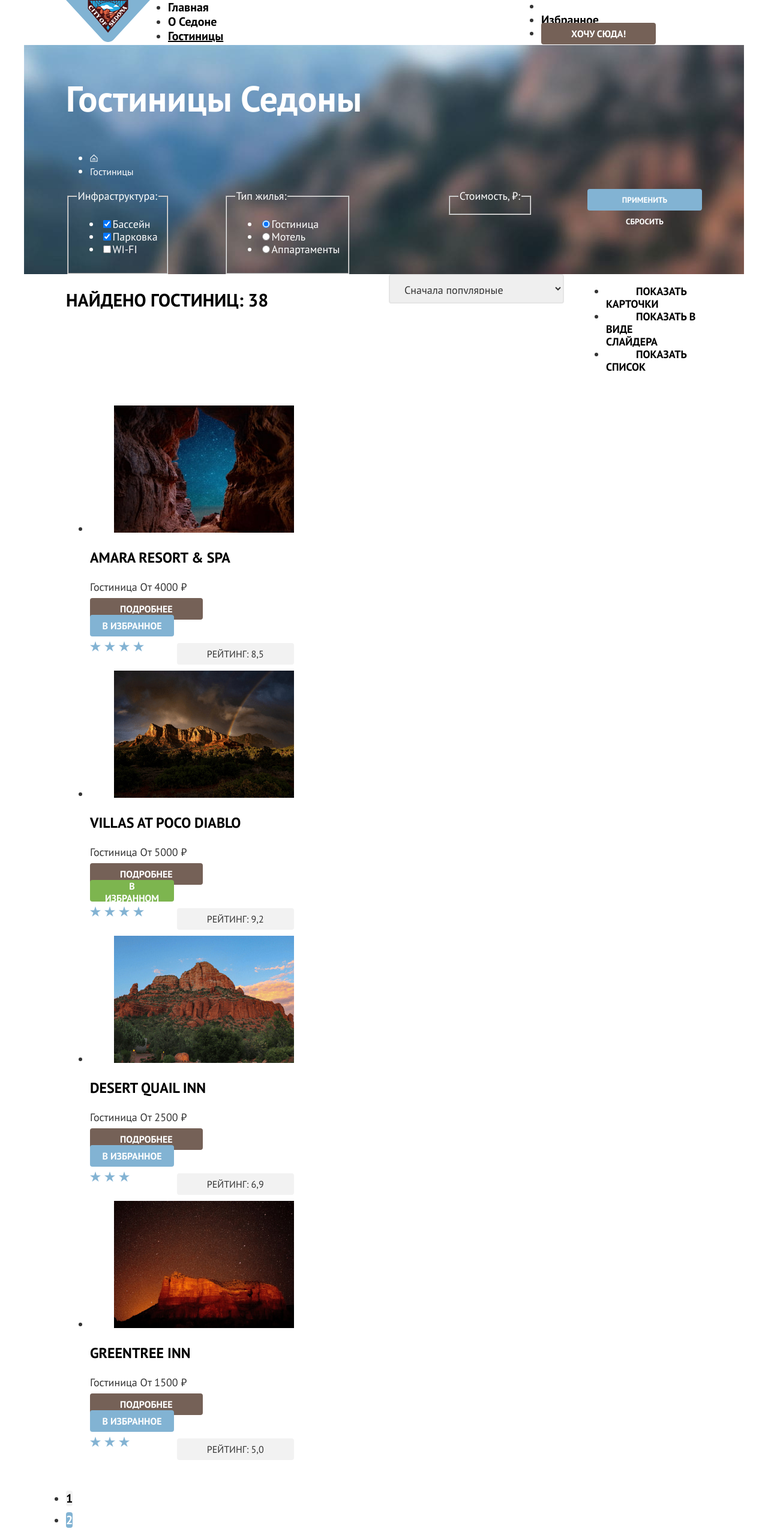
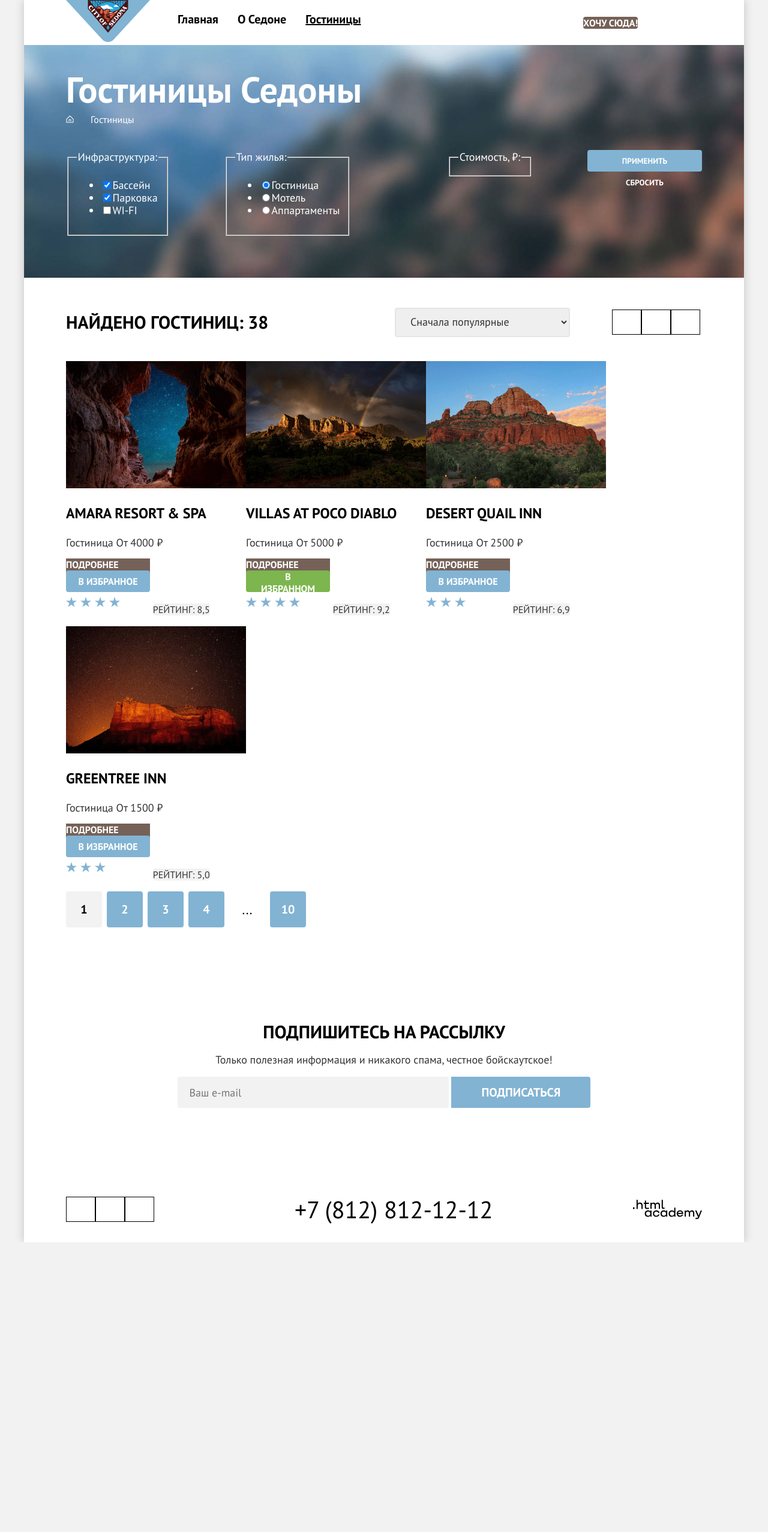
Before and after one commit to htmlacademy-htmlcss/2384991-sedona-37, a plain HTML site: page catalog.html in a window 1280 px wide. Shown: the top 2554 px of the page at 60% size. After the commit the page ends 2071 px from the top, so only its background shows below. Drawn offline with Linux system fonts and the light colour scheme.

Commit message:
Микросетки на флексах для всех страниц
Добавляет микросетки на флексах для главной и внутренней страниц, отключает булеты у списков

```diff
--- a/catalog.html
+++ b/catalog.html
@@ -6,9 +6,10 @@
   <link rel="stylesheet" href="styles/styles.css">
 </head>
 <body>
+  <div class="page-container">
     <header class="page-header" data-test="header">
       <nav class="navigation">
-        <a class="navigation-link" href="index.html">
+        <a class="navigation-link navigation-logo" href="index.html">
           <img class="page-header-logo" src="images/header/logo.svg" width="140" height="70" alt="Логотип">
         </a>
         <ul class="navigation-list">
@@ -22,12 +23,16 @@
             <a class="navigation-link  navigation-link-current" href="catalog.html">Гостиницы</a>
           </li>
         </ul>
-        <ul class="navigation-user navigation-list">
+        <ul class="navigation-list navigation-user">
           <li class="navigation-item">
-            <a class="navigation-link visually-hidden" href="#">Поиск</a>
+            <a class="navigation-link" href="#">
+              <span class="visually-hidden">Поиск</span>
+            </a>
           </li>
           <li class="navigation-item">
-            <a class="navigation-link" href="#">Избранное</a>
+            <a class="navigation-link" href="#">
+              <span class="visually-hidden">Избранное</span>
+            </a>
           </li>
           <li class="navigation-item">
             <a class="button navigation-button" href="#">Хочу сюда!</a>
@@ -36,11 +41,9 @@
        </nav>
     </header>
     <main class="main-inner main-container">
-      <div class="page-container">
       <header class="inner-header">
         <section class="filtres" data-test="filter">
-          <div class="filtres-wrapper">
-            <div class="catalog-navigation-wrapper">
+        <div class="filtres-wrapper">
       <h1 class="inner-header-title">Гостиницы Седоны</h1>
     <ul class="breadcrumbs-list">
       <li class="breadcrumbs-item">
@@ -51,13 +54,13 @@
       <li class="breadcrumbs-item">
         <a class="breadcrumbs-link">Гостиницы</a>
       </li>
-    </ul></div>
+    </ul>
       <div class="catalog-filtres-wrapper">
       <h2 class="visually-hidden">Фильтры для выбора гостиницы</h2>
       <div class="infrastructure-wrapper">
         <form class="catalog-filtres">
       <fieldset class="filtres-feauters">
-        <legend class="catalog-filtres-title"> Инфраструктура:</legend>
+        <legend class="catalog-filtres-title">Инфраструктура:</legend>
         <ul class="filtres-list">
           <li class="filtres-item">
           <label class="control">
@@ -100,9 +103,9 @@
     </form></div></div></div>
     </section>
   </header>
- <section class="search" data-test="catalog">
-  <div class="search-wrapper">
-      <h2 class="search-title">Найдено гостиниц: 38</h2>
+ <section class="catalog-search" data-test="catalog">
+  <div class="sorting-container">
+      <h2 class="catalog-search-title">Найдено гостиниц: 38</h2>
         <select class="select-control" aria-label="Сортировка">
           <option value="popular">Сначала популярные</option>
           <option value="cheap">Сначала дешёвые</option>
@@ -110,16 +113,15 @@
         </select>
         <ul class="view-button-list">
           <li class="view-button-item">
-            <a href="#" class="button button-light button-current">Показать карточки</a>
+            <a href="#" class="button button-light button-current visually-hidden">Показать карточки</a>
           </li>
           <li class="view-button-item">
-            <a href="#" class="button button-light">Показать в виде слайдера</a>
+            <a href="#" class="button button-light visually-hidden">Показать в виде слайдера</a>
           </li>
           <li class="view-button-item">
-            <a href="#" class="button button-light">Показать список</a>
+            <a href="#" class="button button-light visually-hidden">Показать список</a>
           </li>
         </ul></div>
-        <div class="catalog-container">
         <ul class="product-list">
           <div class="card-wrapper">
           <li class="product-card">
@@ -210,7 +212,6 @@
         </li>
       </div>
       </ul>
-    </div>
       <ul class="pagination-list">
         <li class="pagination-item">
           <a class="pagination-link pagination-current">1</a>
@@ -240,7 +241,6 @@
         <input type="submit" value="Подписаться" class="button subscribe-button">
         </form>
       </section>
-    </div>
   </main>
     <footer class="page-footer" data-test="footer">
   <div class="page-footer-container">
@@ -248,19 +248,14 @@
     <h2 class="visually-hidden">Социальные сети</h2>
     <ul class="footer-social-list">
       <li class="footer-social-item">
-        <a class="button" href="https://vk.com/htmlacademy">
-          <img class="footer-icon" src="images/footer/logo-vk.svg" alt="VK" width="24" height="14">
+        <a class="button visually-hidden" href="https://vk.com/htmlacademy">VK</a>
+      </li>
+      <li class="footer-social-item">
+        <a class="button visually-hidden" href="https://t.me/htmlacademy ">Telegram</a>
         </a>
       </li>
       <li class="footer-social-item">
-        <a class="button" href="https://t.me/htmlacademy ">
-          <img class="footer-icon" src="images/footer/logo-telegram.svg" alt="Telegram" width="18" height="15">
-        </a>
-      </li>
-      <li class="footer-social-item">
-        <a class="button" href="https://www.youtube.com/user/htmlacademyru">
-          <img class="footer-icon" src="images/footer/logo-youtube.svg" alt="Youtube" width="22" height="17">
-        </a>
+        <a class="button visually-hidden" href="https://www.youtube.com/user/htmlacademyru">YouTube</a>
       </li>
     </ul>
   </section>
@@ -278,5 +273,6 @@
   </section>
       </div>
     </footer>
+  </div>
 </body>
 </html>
--- a/styles/styles.css
+++ b/styles/styles.css
@@ -14,26 +14,33 @@
   font-display: swap;
 }
 
+html {
+  height: 100%;
+}
+
 body {
   margin: 0;
-  display: flex;
-  flex-direction: column;
   font-family: "PT Sans", sans-serif;
   font-size: 18px;
   line-height: 21px;
   color: #333;
+  background-color: #f2f2f2;
+  height: 100%;
+}
+
+.page-container {
+  display: flex;
+  flex-direction: column;
+  margin: 0 auto;
+  width: 1200px;
   background-color: #fff;
-  /*min-width: 1200px;*/
   min-height: 100%;
-  box-sizing: border-box;
+  box-shadow: 0 0 15px 0 rgba(0, 0, 0, 0.20);
 }
 
 .main-container {
   flex-grow: 1;
-}
-
-html {
-height: 100%;
+  height: 100%;
 }
 
 .navigation {
@@ -45,134 +52,27 @@ height: 100%;
 
 .navigation-list {
   margin: 0;
-  margin-left: 30px;
   padding: 0;
-  width: 507px;
+  width: 450px;
+  list-style-type: none;
+  display: flex;
+  flex-wrap: wrap;
 }
 
 .navigation-user {
-  width: 268px;
+  max-width: 350px;
+  margin-left: auto;
   margin-left: auto;
 }
 
-.page-container {
-  margin: 0 auto;
-  width: 1200px;
-  background-color: #fff;
-  }
-
-.advantages-list {
-  margin: 0;
-  padding: 0;
-  }
-
-.advantages-wrapper {
-  display: flex;
-  text-align: center;
+.navigation-user .navigation-link {
+  min-width: 44px;
 }
 
-.advantages {
-  text-align: center;
+.navigation-user .navigation-item {
+display: flex;
+align-items: center;
 }
-
-.page-footer-container {
-display: flex;
-width: 1060px;
-align-items: center;
-margin: 0 auto;
-}
-
-
-.footer-social {
-width: 142px;
-max-width: 150px;
-margin-right: 42px;
-}
-
-
-.footer-phone {
-  width: 720px;
-  margin-right: 42px;
-}
-
-.footer-contacts-adress-phone {
-  width: 331px;
-  max-width: 350px;
-  padding-left: 195px;
-}
-
-.footer-web {
-  width: 115px;
-  margin-right: 70px;
-}
-
-
-
-
-.filtres-wrapper {
-  width: 1060px;
-  padding-left: 70px;
-  padding-right: 70px;
-  display: flex;
-  flex-direction: column;
-}
-
-.catalog-filtres-wrapper {
-  display: flex;
-  flex-direction: row;
-  margin: 0;
-  justify-content: space-between;
-}
-
-.use-wrapper {
-  display: flex;
-  flex-direction: column;
-}
-
-.housing-wrapper {
-  margin-right: 70px;
-}
-
-.search-wrapper {
-  display: flex;
-  width: 1060px;
-  padding-left: 70px;
-  padding-right: 70px;
-}
-
-.search-title {
-  width: 338px;
-  margin-right: 200px;
-}
-
-.select-control {
-  width: 292px;
-}
-
-.view-button-list {
-  width: 160px;
-  margin-left: auto;
-}
-
-.catalog-container {
-  display: flex;
-  width: 1060px;
-  padding-left: 70px;
-  padding-right: 70px;
-}
-
-.pagination-list {
-  width: 1060px;
-  padding-left: 70px;
-  padding-right: 70px;
-}
-
-
-.visually-hidden {
-  display: none;
-
-}
-
 
 .navigation-link {
   font-family: "PT Sans", sans-serif;
@@ -182,12 +82,81 @@ margin-right: 42px;
   color: #000;
   text-decoration: none;
   text-align: center;
+  display: block;
+  padding: 20px 16px;
 }
 
-.navigation-link-current {
-  text-decoration: underline;
+.navigation-logo {
+  padding: 0;
+  margin-right: 30px;
+ }
+
+ .navigation-link-current {
+   text-decoration: underline;
+ }
+
+.page-footer-container {
+display: flex;
+width: 1060px;
+height: 50px;
+align-items: center;
+padding: 40px 70px 30px 70px;
+margin: 0 auto;
 }
 
+.footer-social-list {
+  display: flex;
+  list-style-type: none;
+  justify-content: center;
+  flex-wrap: wrap;
+  margin: 0 auto;
+  padding: 0;
+  max-width: 150px;
+}
+
+.footer-social-item {
+  min-width: 47px;
+  min-height: 40px;
+  border: 1px solid black;
+}
+
+.footer-phone {
+  width: 720px;
+  margin-left: auto;
+  margin-right: auto;
+}
+
+.footer-contacts-adress-phone {
+  width: 331px;
+  max-width: 350px;
+  padding-left: 195px;
+  font-style: normal;
+  font-size: 40px;
+  line-height: 40px;
+  text-transform: uppercase;
+  text-decoration: none;
+  text-align: center;
+  color: #000;
+}
+
+.footer-web {
+  width: 115px;
+}
+
+.footer-logo {
+  display: block;
+}
+
+.visually-hidden {
+  position: absolute;
+  width: 1px;
+  height: 1px;
+  margin: -1px;
+  padding: 0;
+  border: 0;
+  clip: rect(0 0 0 0);
+  overflow: hidden;
+}
 .button {
   font-family: "PT Sans", sans-serif;
   font-weight: 700;
@@ -195,26 +164,39 @@ margin-right: 42px;
   text-decoration: none;
   text-align: center;
   color: #fff;
-  padding: 8px 50px;
   border-radius: 4px;
   cursor: pointer;
   border: none;
 }
 
 .navigation-button {
-  width: 160px;
-  height: 36px;
   font-size: 16px;
   line-height: 20px;
   background-color: #756157;
 }
 
-.advantages-search {
+.search-button {
   width: 376px;
-  height: 52px;
   font-size: 20px;
   line-height: 36px;
   background-color: #756157;
+}
+
+.search {
+  display: flex;
+  flex-direction: column;
+  align-items: center;
+  text-align: center;
+  padding: 96px 304px;
+}
+
+.search-title, .subscribe-title {
+  margin: 0;
+}
+
+.search-description {
+  margin-top: 20px;
+  margin-bottom: 54px;
 }
 
 .subscribe-button {
@@ -241,11 +223,8 @@ color: black;
   border: none;
   border-radius: 4px 0 0 4px;
   font-family: inherit;
-}
-
-.hero-banner {
-  display: block;
-  margin: 0 auto;
+  padding: 14px 20px;
+  box-sizing: border-box;
 }
 
 .hero {
@@ -254,22 +233,39 @@ color: black;
   background-repeat: no-repeat;
   width: 1200px;
   height: 485px;
-  background-size: cover;
   background-size: 100% auto;
+  display: flex;
+  justify-content: center;
 }
 
-.advantages-title, .subscribe-title {
+.hero-image {
+  margin: 0 auto;
+  margin-top: 51px;
+}
+
+.advantages-title, .subscribe-title, .search-title {
   font-size: 30px;
   font-weight: 700;
   text-transform: uppercase;
   line-height: 36px;
   color:#000;
+}
 
+.advantages-title {
+  margin: 0 auto;
+  margin-top: 69px;
+  width: 620px;
+  text-align: center;
+}
+
+.advantages-about {
+  width: 651px;
+  margin: 25px auto 90px auto;
+  text-align: center;
 }
 
 .subscribe-title-custom {
   color:#fff;
-
 }
 
 .advantages-subtitle {
@@ -278,19 +274,106 @@ color: black;
   text-transform: uppercase;
   line-height: 28px;
   color:#000;
-
+  width: 175px;
+  margin: 0 auto;
 }
 
-.advantages-about, .subscribe-description {
+.advantages-icon {
+  margin-bottom: 30px;
+}
+
+.advantages-about, .subscribe-description, .search-description {
   font-size: 22px;
   line-height: 26px;
 }
 
+.advantages-list {
+  margin: 0;
+  padding: 0;
+  display: flex;
+  flex-wrap: wrap;
+  text-align: center;
+  list-style-type: none;
+  }
+
+.advantages-item-container {
+  width: 230px;
+  min-height: 200px;
+  display: flex;
+  flex-direction: column;
+  justify-content: flex-start;
+  align-items: center;
+  padding: 90px 85px;
+  margin-top: auto;
+  margin-bottom: auto;
+  }
+
+.advantages-item {
+  width: 400px;
+  height: 385px;
+  background-color: rgb(131, 179, 211, 0.12);
+  }
+
+.advantages-item-wide {
+    display: flex;
+    flex-wrap: wrap;
+    width: 100%;
+  }
+
+.advantages-item-wide-reverse {
+  display: flex;
+  flex-direction: row-reverse;
+  }
+
+.advantages-item-blue {
+    background-color: rgb(131, 179, 211, 1);
+    color: #fff;
+  }
+
+.advantages-item-light-blue {
+    background-color: rgb(131, 179, 211, 0.2);
+  }
+
+.advantages-item-white {
+    background-color: #fff;
+  }
+
+.advantages-subtitle-white {
+    color: #fff;
+  }
+
+.advantages-images-wrapper {
+  width: 800px;
+}
+
+.advantages-description {
+  width: 230px;
+  margin: 0 auto;
+  margin-top: 30px;
+}
+
+.infrastructure-title {
+  margin-top: 64px;
+}
+
+.infrastructure-about {
+  margin-top: 20px;
+  margin-bottom: 64px;
+}
+
 .subscribe {
-  width: 1200px;
-  height: 415px;
+  display: flex;
+  flex-direction: column;
+  padding: 96px 104px 104px 104px;
+  align-items: center;
+}
+
+.subscribe-container {
+  display: flex;
+  flex-direction: column;
+  margin: 0 104px 54px 104px;
+  width: 475px;
   text-align: center;
-
 }
 
 .subscribe-theme-custom {
@@ -301,22 +384,19 @@ background-size: cover;
 color: #fff;
 }
 
-.footer-contacts-adress-phone {
-  font-style: normal;
-  font-size: 40px;
-  line-height: 40px;
-  text-transform: uppercase;
-  text-decoration: none;
-  text-align: center;
-  color: #000;
+.subscribe-description {
+  margin: 0;
+  margin-top: 20px;
 }
+
+
 
 .filtres {
   background-color: #82b3d3;
   background-image: url("../images/catalog-background.jpg");
   background-repeat: no-repeat;
   width: 1200px;
-
+  background-size: cover;
 }
 
 
@@ -328,17 +408,131 @@ color: #fff;
   font-size: 60px;
   font-weight: 700;
   line-height: 78px;
+  margin: 0;
 }
 
 .breadcrumbs-link {
   font-size: 16px;
   line-height: 21px;
+  margin-right: 28px;
+}
+
+.breadcrumbs-list {
+  list-style-type: none;
+  margin: 0;
+  padding: 0;
+  display: flex;
+  flex-wrap: wrap;
 }
 
 .catalog-filtres-title {
   font-family: "PT Sans", sans-serif;
   line-height: 24px;
   font-style: "PT Sans";
+}
+
+.filtres-wrapper {
+  width: 1060px;
+  padding: 35px 70px 70px 70px;
+  display: flex;
+  flex-direction: column;
+}
+
+.catalog-filtres-wrapper {
+  display: flex;
+  flex-direction: row;
+  margin: 0;
+  margin-top: 40px;
+  justify-content: space-between;
+}
+
+.use-wrapper {
+  display: flex;
+  flex-direction: column;
+}
+
+.housing-wrapper {
+  margin-right: 70px;
+}
+
+.catalog-search {
+  padding: 50px 70px 60px 70px;
+  width: 1060px;
+
+}
+
+.sorting-container {
+  display: flex;
+  align-items: center;
+  margin-bottom: 40px;
+}
+
+.catalog-search-title {
+font-size: 30px;
+font-weight: 700;
+line-height: 36px;
+text-transform: uppercase;
+color:#000;
+width: 338px;
+margin: 0 auto 0 0;
+}
+
+.select-control {
+  width: 292px;
+}
+
+.select-control {
+  width: 292px;
+  height: 49px;
+  padding: 0 20px;
+  font-size: 18px;
+  line-height: 21px;
+  color: #333;
+  border: 2px solid #e5e5e5;
+  border-radius: 4px;
+  font-family: "PT Sans", sans-serif;
+  }
+
+.view-button-list {
+  display: flex;
+  flex-wrap: wrap;
+  width: 150px;
+  list-style-type: none;
+  margin: 0;
+  padding: 0;
+  margin-left: 70px;
+}
+
+.view-button-item {
+  min-width: 47px;
+  min-height: 40px;
+  border: 1px solid black;
+}
+
+.product-list {
+  list-style-type: none;
+  margin: 0;
+  padding: 0;
+  display: flex;
+  flex-wrap: wrap;
+}
+
+.product-card-image {
+  margin: 0;
+  padding: 0;
+}
+
+.pagination-list {
+  width: 1060px;
+  padding-left: 70px;
+  padding-right: 70px;
+  display: flex;
+  flex-wrap: wrap;
+  list-style-type: none;
+  margin: 0;
+  padding: 0;
+  min-height: 60px;
+  gap: 8px;
 }
 
 .control-input {
@@ -357,54 +551,8 @@ color: #fff;
   background-color: transparent;
   width: 191px;
   height: 36px;
-
 }
 
-.search-title {
-font-size: 30px;
-font-weight: 700;
-line-height: 36px;
-text-transform: uppercase;
-color:#000;
-}
-
-.select-control {
-width: 292px;
-height: 49px;
-padding: 14px 20px;
-font-size: 18px;
-line-height: 21px;
-color: #333;
-border: 2px solid #e5e5e5;
-border-radius: 4px;
-font-family: "PT Sans", sans-serif;
-}
-
-
-.advantages-item {
-  width: 400px;
-  height: 385px;
-  padding-left: 85px;
-  padding-right: 85px;
-  background-color: rgb(131, 179, 211, 0.12);
-}
-
-.advantages-item-blue {
-  background-color: rgb(131, 179, 211, 1);
-  color: #fff;
-}
-
-.advantages-item-light-blue {
-  background-color: rgb(131, 179, 211, 0.2);
-}
-
-.advantages-item-white {
-  background-color: #fff;
-}
-
-.advantages-subtitle-white {
-  color: #fff;
-}
 
 .product-card-title {
 color: #000;
@@ -459,15 +607,20 @@ text-decoration: none;
   background-color: #82b3d3;
   color: #fff;
   font-weight: 700;
-  width: 60px;
-  height: 60px;
+  display: flex;
+  align-items: center;
+  justify-content: center;
   font-size: 20px;
   line-height: 36px;
   text-transform: uppercase;
   text-decoration: none;
-  text-align: center;
   border: none;
   border-radius: 4px;
+  box-sizing: border-box;
+  min-width: 60px;
+  height: 60px;
+  padding: 0 12px;
+  box-sizing: border-box;
 }
 
 .pagination-current {
```
Also changed, not shown: index.html (+53 -45 lines).
